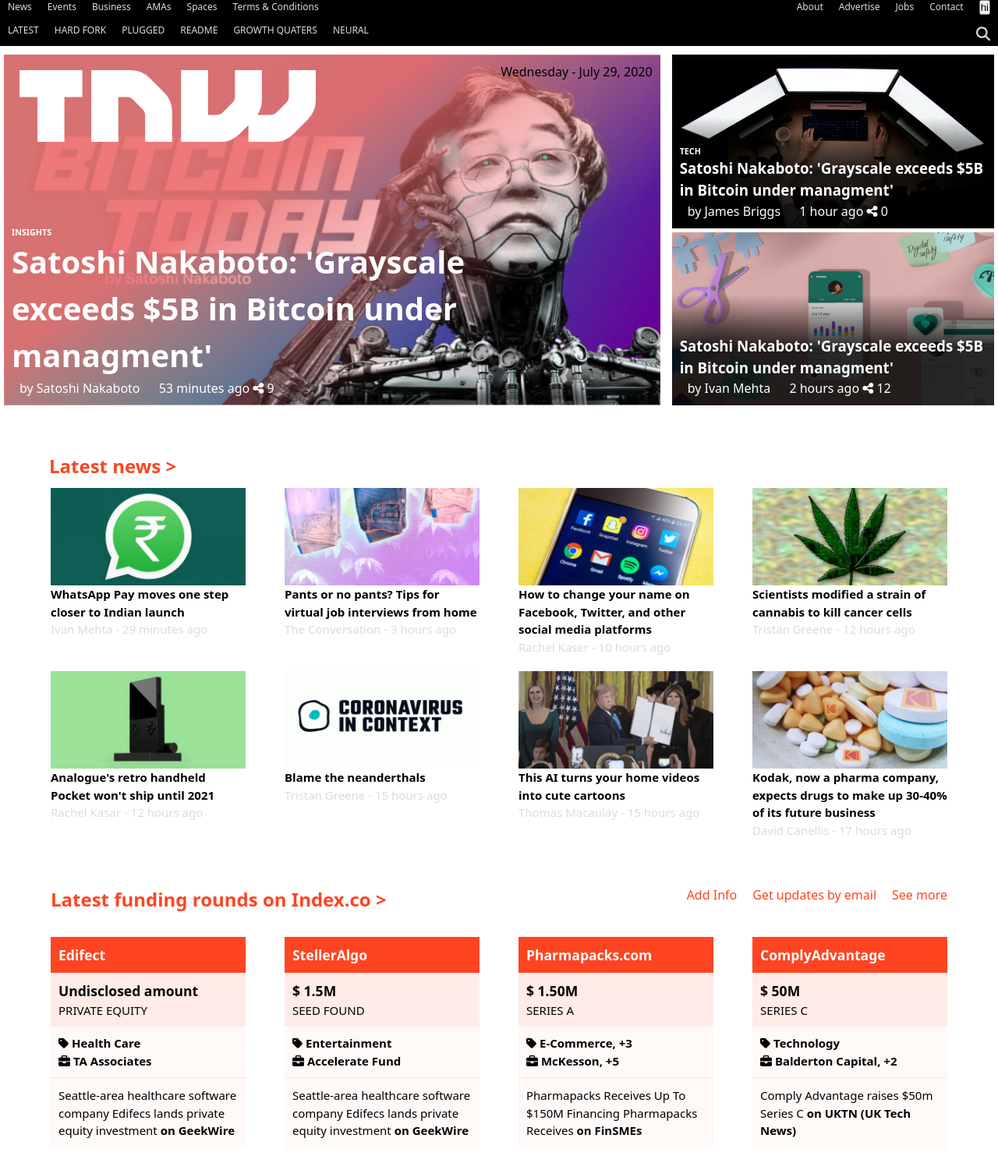
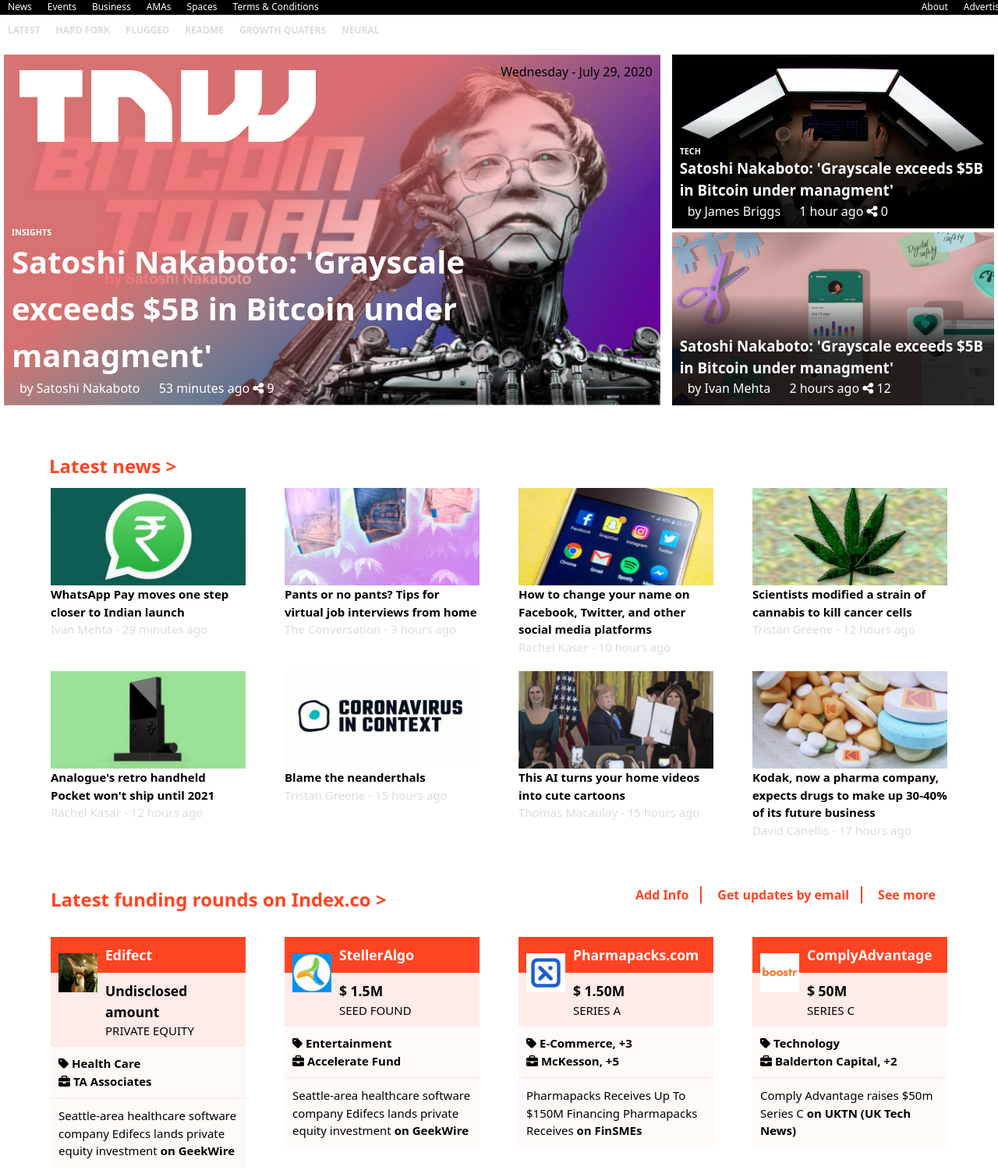
Before and after one commit to DcRonan/responsive-design, a website: page src/index.html in a window 1280 px wide. Shown: the top 1501 px of the page at 78% size. Drawn offline with nearby package versions, Linux system fonts and the light colour scheme.

Commit message:
Some changes in styles.css file.

```diff
--- a/src/css/style.css
+++ b/src/css/style.css
@@ -97,6 +97,14 @@
   }
 }
 
+@media screen and (max-width: 490px) {
+  .contact ul  {
+    /* flex-direction: column; */
+    flex-wrap: wrap;
+    justify-content: space-evenly;
+  }
+}
+
 header {
   grid-area: header;
 }
@@ -122,12 +130,17 @@
 
 nav {
   grid-area: nav;
-  width: 100%;
   color: var(--l-gray);
   font-size: 12px;
+  z-index: 1;
+}
+
+.nav-bars {
+  top:0;
+  position: fixed;
+  width: 1440px;
+  z-index: 1;
   background-color: black;
-  position: fixed;
-  z-index: 1;
 }
 
 main > h2 > a {
@@ -145,10 +158,16 @@
 .right-nav {
   justify-content: flex-end;
   float: right;
+
 }
 
 .left-nav {
   float: left;
+
+}
+.left-nav a:hover,
+.right-nav a:hover {
+ color: var(--l-gray);
 }
 
 .header-articles > div {
@@ -240,6 +259,8 @@
   padding-left: 23px;
 }
 
+
+
 .top-articles {
   margin-top: 40px;
 }
@@ -298,7 +319,7 @@
 .social,
 .contact {
   margin: 0 auto;
-  width: 500px;
+  /* width: 500px; */
 }
 
 .bottom-footer {
@@ -310,10 +331,19 @@
 }
 
 .bottom-nav {
+  background-color: white;
   height: 40px;
   align-items: center;
   width: 100%;
+  font-weight: 600;
+}
+
+.bottom-nav a {
   color: var(--l-gray);
+}
+
+.bottom-nav a:hover {
+  color: var(--gray);
 }
 
 .search-btn {
@@ -336,21 +366,43 @@
 
 .fund-left {
   padding-left: 25px;
+  font-weight: bold;
 }
 
 .funding-titles a,
 .deals-section > div > h2 > a,
-.top-articles > div > h2 > a {
+.top-articles > div > h2 > a,
+.flex-box-cat > h3 > a {
   color: var(--red-orange);
+}
+
+.funding-titles a:hover,
+.deals-section > div > h2 > a:hover,
+.top-articles > div > h2 > a:hover,
+.flex-box-cat > h3 > a:hover {
+  color: black;
 }
 
 .fund-right {
   padding-right: 15px;
-  font-weight: 300;
+  font-weight: 600;
 }
 
 .fund-right li {
   margin: 0 10px;
+}
+
+.fund-right a {
+  border-right: 2px solid var(--red-orange);
+  padding-right: 15px;
+}
+
+#see-no-border{
+  border: none;
+}
+
+.fund-right a:hover {
+  color: black;
 }
 
 .funding div {
@@ -361,16 +413,33 @@
   color: black;
 }
 
+
+
 .fund-header-1 h3 {
   color: white;
 }
 
 .fund-header-1 {
   background-color: var(--red-orange);
+
+}
+.funding h3,
+.fund-header-2 p {
+  padding-left: 60px;
+  cursor: pointer;
 }
 
 .fund-header-2 {
   background-color: var(--pink);
+  position: relative;
+}
+
+.fund-header-2 img {
+  position: absolute;
+  top: -25px;
+  left: 1;
+  width: 50px;
+  height: 50px;
 }
 
 .fund-body {
@@ -478,10 +547,16 @@
 .flex-box-cat li {
   margin: 10px 0;
   color: var(--red-orange);
-}
+  padding: 5px 0;
+  border-bottom: 1px solid var(--l-gray);
+  }
 
 .flex-box-cat li a {
   color: #555555;
+}
+
+.flex-box-cat li a:hover {
+  color: black;
 }
 
 /* latest-deals */
@@ -503,6 +578,7 @@
 
 .flex-deals a:hover {
   color: var(--red-orange);
+  text-decoration: underline;
 }
 
 .flex-deals span {
@@ -529,7 +605,7 @@
 
 .social,
 .contact {
-  width:100%;
+  width:60%;
   justify-content: space-evenly;
   margin: 15px auto;
 }
@@ -551,7 +627,7 @@
 .contact a{
  font-size: 12px;
  font-weight: 600;
- margin: 0 20px;
+ margin: 0 10px;
 }
 
 .bottom-footer {
@@ -562,5 +638,10 @@
 }
 
 .bottom-footer img {
-  width: 50px;
+  width: 30px;
 }
+
+.footer-img {
+  width: 100px;
+  height: 50px;
+}
--- a/src/index.html
+++ b/src/index.html
@@ -18,42 +18,62 @@
   <div id="wrapper">
 
     <nav>
-
+      <div class="nav-bars">
       <div class="left-nav">
         <ul class="flex">
           <li>
+            <a href="#">
               News
+            </a>
           </li>
           <li>
+            <a href="#">
               Events
+            </a>
           </li>
           <li>
+            <a href="#">
               Business
+            </a>
           </li>
           <li>
+            <a href="#">
               AMAs
+            </a>
           </li>
           <li>
+            <a href="#">
               Spaces
+            </a>
           </li>
           <li>
+            <a href="#">
               Terms & Conditions
+            </a>
           </li>
         </ul>
       </div>
       <div class="right-nav">
         <ul class="flex">
           <li>
+            <a href="#">
               About
+            </a>
           </li>
           <li>
+            <a href="#">
               Advertise
+            </a>
           </li>
           <li>
+            <a href="#">
               Jobs
+            </a>
           </li>
           <li>
+            <a href="#">
               Contact
+            </a>
           </li>
           <li>
             <button class="nav-button" type="button">
@@ -61,28 +81,39 @@
             </button>
           </li>
         </ul>
-
       </div>
 
       <div class="flex bottom-nav">
         <ul class="flex">
           <li>
+            <a href="#">
               LATEST
+            </a>
           </li>
           <li>
+            <a href="#">
               HARD FORK
+            </a>
           </li>
           <li>
+            <a href="#">
               PLUGGED
+            </a>
           </li>
           <li>
+            <a href="#">
               README
+            </a>
           </li>
           <li>
+            <a href="#">
               GROWTH QUATERS
+            </a>
           </li>
           <li>
+            <a href="#">
               NEURAL
+            </a>
           </li>
           <li class="flex search-btn">
             <a href="#">
@@ -92,8 +123,7 @@
         </ul>
 
       </div>
-
-
+    </div>
     </nav>
 
     <!-- START of header section -->
@@ -289,7 +319,7 @@
               </a>
             </li>
             <li>
-              <a href="#">
+              <a href="#" id="see-no-border">
                 See more
               </a>
             </li>
@@ -307,6 +337,7 @@
                 </h3>
               </div>
               <div class="fund-header-2">
+                <img src="../src/assets/rabbit.png" alt="A rabbit.">
                 <h3>
                   Undisclosed amount
                 </h3>
@@ -344,6 +375,7 @@
                 </h3>
               </div>
               <div class="fund-header-2">
+                <img src="../src/assets/windmill.png" alt="A rabbit.">
                 <h3>
                   $ 1.5M
                 </h3>
@@ -379,6 +411,7 @@
                 </h3>
               </div>
               <div class="fund-header-2">
+                <img src="../src/assets/sign.png" alt="A rabbit.">
                 <h3>
                   $ 1.50M
                 </h3>
@@ -415,6 +448,7 @@
                 </h3>
               </div>
               <div class="fund-header-2">
+                <img src="../src/assets/bootstr.png" alt="A rabbit.">
                 <h3>
                   $ 50M
                 </h3>
@@ -449,7 +483,6 @@
 
       <section class="container">
         <article class="flex-box-cat flex">
-
           <h3>
             <a href="#">
               Hard Fork >
@@ -1181,6 +1214,11 @@
                 CONTACT
               </a>
             </li>
+            <li>
+              <a href="#">
+                NEWS
+              </a>
+            </li>
           </ul>
         </div>
       </div>
@@ -1188,8 +1226,8 @@
 
         <p>
           <img src="../src/assets/svg/TNW-white.svg" alt="main-logo">
-          © 2006–2020 The Next Web B.V. Made with <span>
-            <3< /span> in Amsterdam. Powered by
+          © 2006–2020 The Next Web B.V. Made with <span><3</span> in Amsterdam. Powered by
+          <img class="footer-img" src="../src/assets/stackpath.svg" alt="main-logo">
         </p>
       </div>
 
```
Also changed, not shown: src/assets/stackpath.svg (added). Lines whose indentation alone changed are shown as unchanged.
